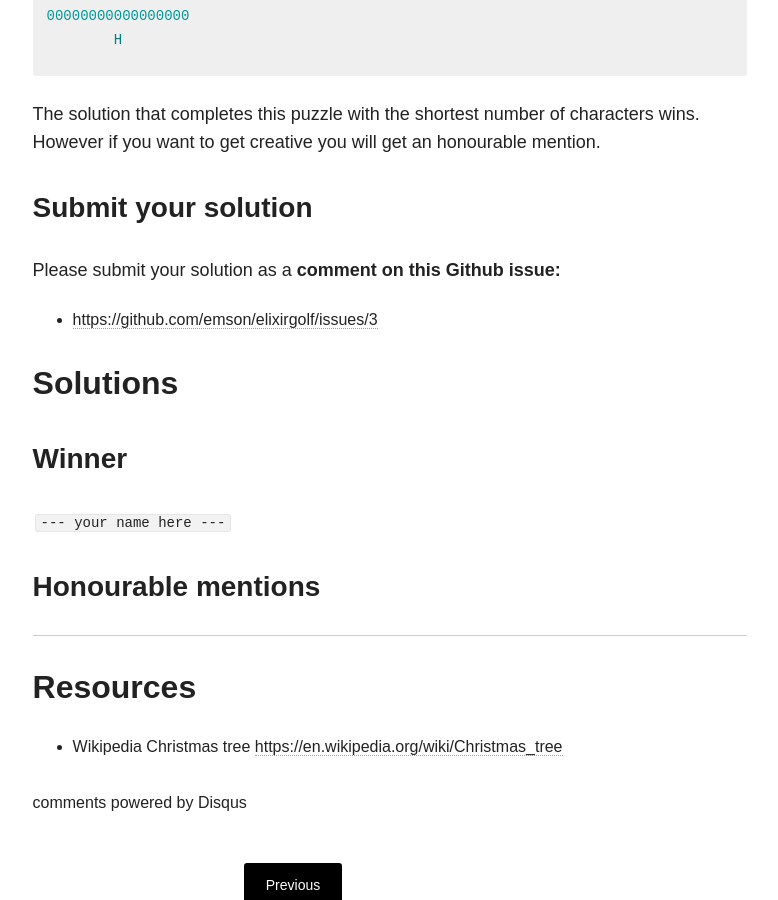
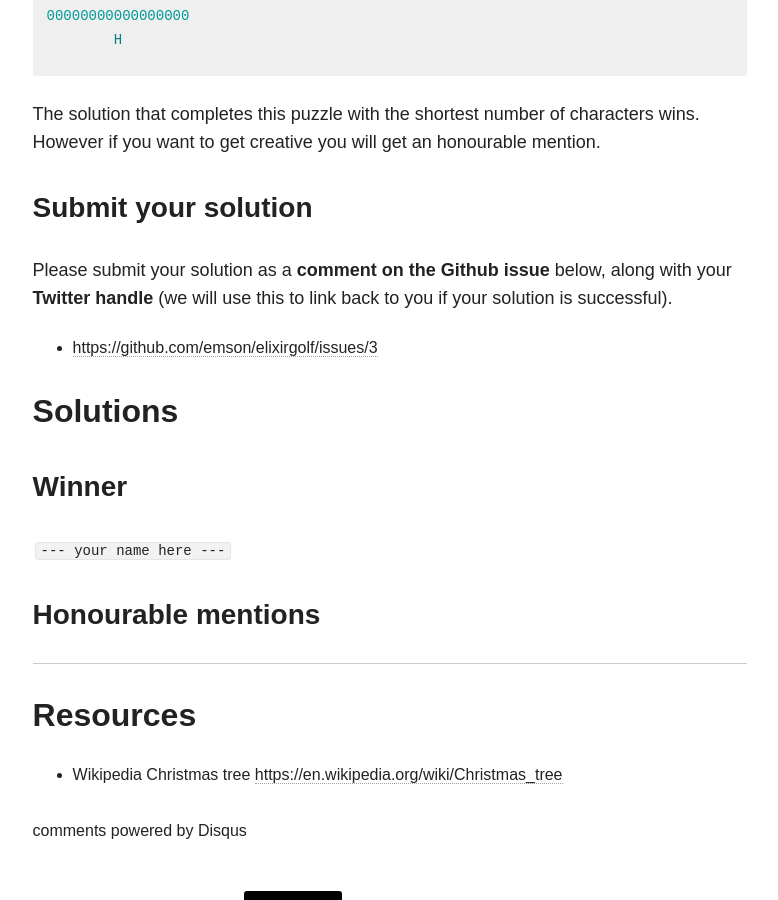
Before and after one commit to emson/elixirgolf, a Jekyll site: the page built from _posts/puzzles/2015-12-04-elixir-christmas-tree-puzzle.markdown, in a window 1280 px wide and 900 px high, scrolled down 1339 px. Shown: the whole window, without its empty margins (347-1125 px from the left). Built offline with Jekyll 4.4.1, drawn with Linux system fonts in a browser that asks for light colours; nearby versions of some CDN libraries; comment, search, counter and statistics services are not loaded.

```diff
--- a/_posts/puzzles/2015-12-04-elixir-christmas-tree-puzzle.markdown
+++ b/_posts/puzzles/2015-12-04-elixir-christmas-tree-puzzle.markdown
@@ -45,7 +45,9 @@
 
 ### Submit your solution
 
-Please submit your solution as a **comment on this Github issue:**
+Please submit your solution as a **comment on the Github issue** below, along
+with your **Twitter handle** (we will use this to link back to you if your
+solution is successful).
 
 * <https://github.com/emson/elixirgolf/issues/3>
 
```
